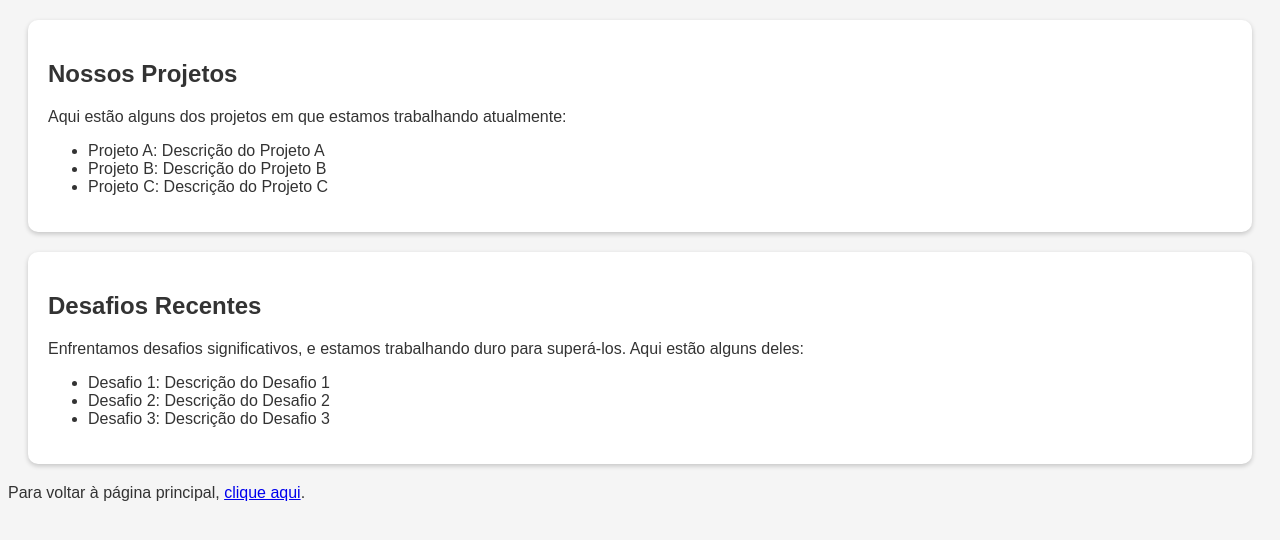
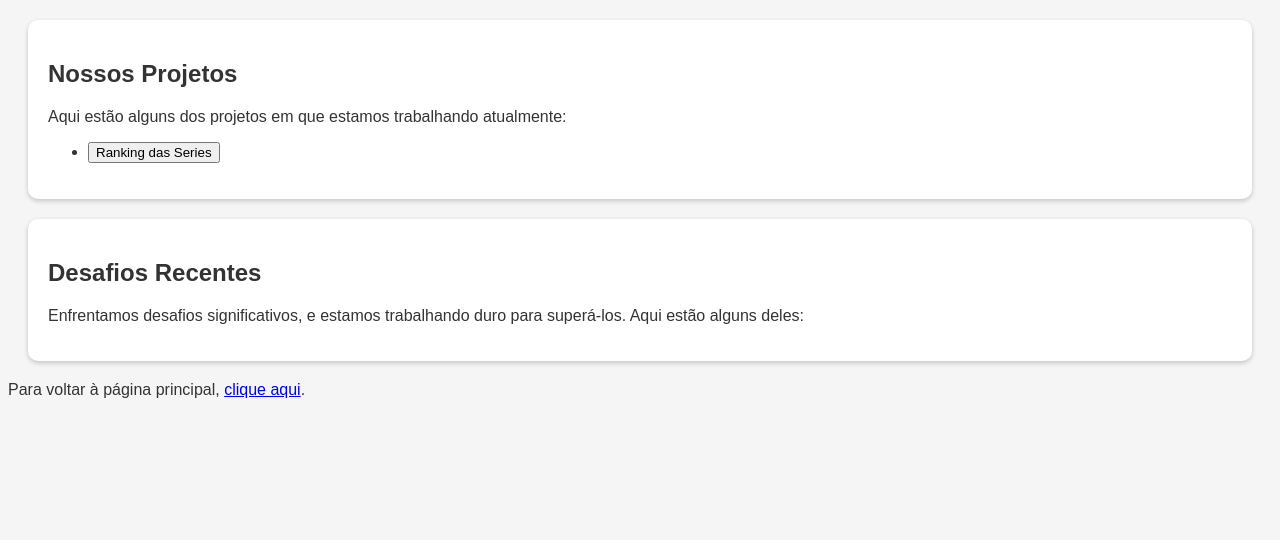
Before and after one commit to Vinnixz/site-prof, a PHP site: page /projetos.php in a window 1280 px wide. Shown: the part 138-678 px from the top of the page. Run offline with PHP 8.4, Linux system fonts and the light colour scheme.

Commit message:
criando ranking

```diff
--- a/projetos.php
+++ b/projetos.php
@@ -2,7 +2,7 @@
 <html>
 <head>
     <title>Conteúdo de Trabalho</title>
-   <link rel="stylesheet" type="text/css" href="projetos.css">
+    <link rel="stylesheet" type="text/css" href="projetos.css">
 </head>
 <body>
     <header>
@@ -13,22 +13,17 @@
         <h2>Nossos Projetos</h2>
         <p>Aqui estão alguns dos projetos em que estamos trabalhando atualmente:</p>
         <ul>
-            <li>Projeto A: Descrição do Projeto A</li>
-            <li>Projeto B: Descrição do Projeto B</li>
-            <li>Projeto C: Descrição do Projeto C</li>
-            <!-- Adicione mais projetos conforme necessário -->
+            <li>
+                <form method="POST" action="ranking.php">
+                    <button type="submit">Ranking das Series</button>
+                </form>
+            </li>
         </ul>
     </section>
 
     <section>
         <h2>Desafios Recentes</h2>
         <p>Enfrentamos desafios significativos, e estamos trabalhando duro para superá-los. Aqui estão alguns deles:</p>
-        <ul>
-            <li>Desafio 1: Descrição do Desafio 1</li>
-            <li>Desafio 2: Descrição do Desafio 2</li>
-            <li>Desafio 3: Descrição do Desafio 3</li>
-            <!-- Adicione mais desafios conforme necessário -->
-        </ul>
     </section>
 
     <footer>
--- /dev/null
+++ b/ranking.php
@@ -0,0 +1,3 @@
+<?php
+  echo ("este eh o ranking")
+?>
```
